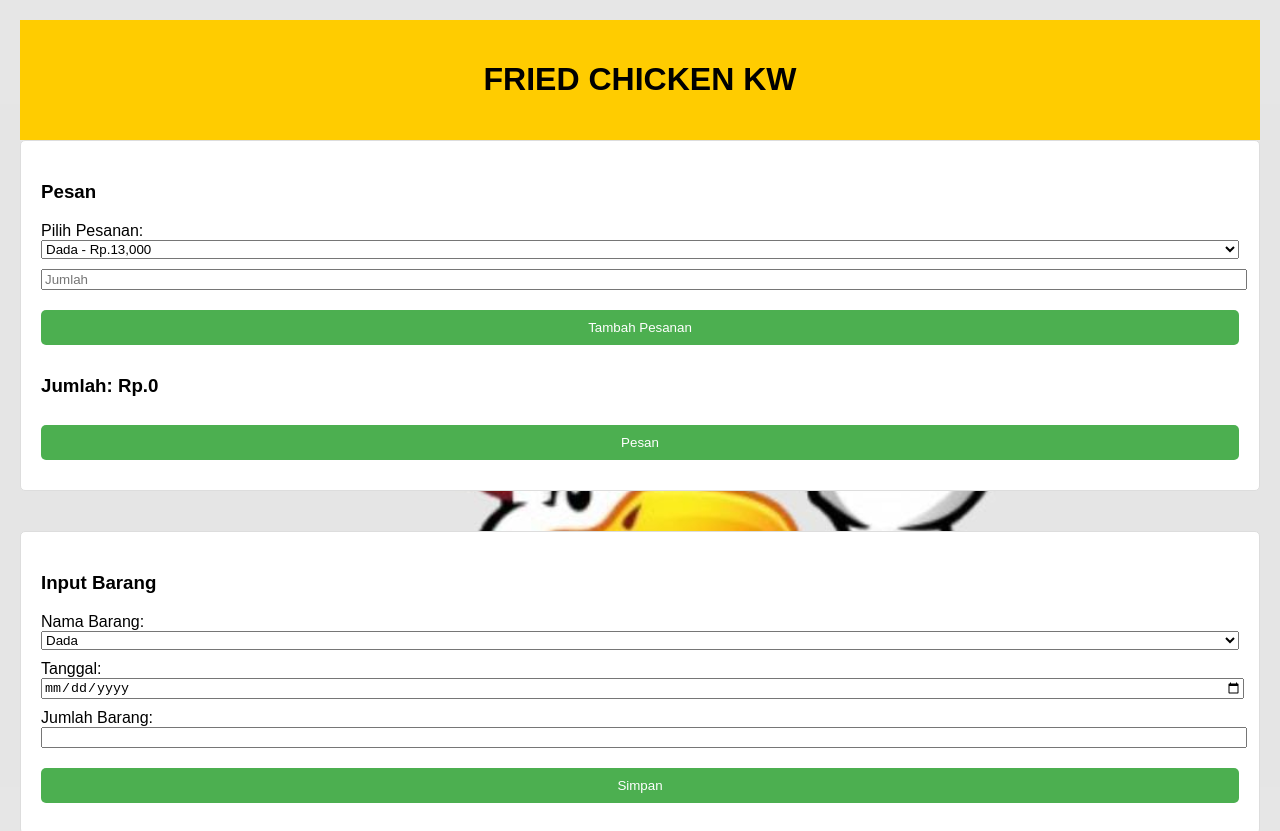
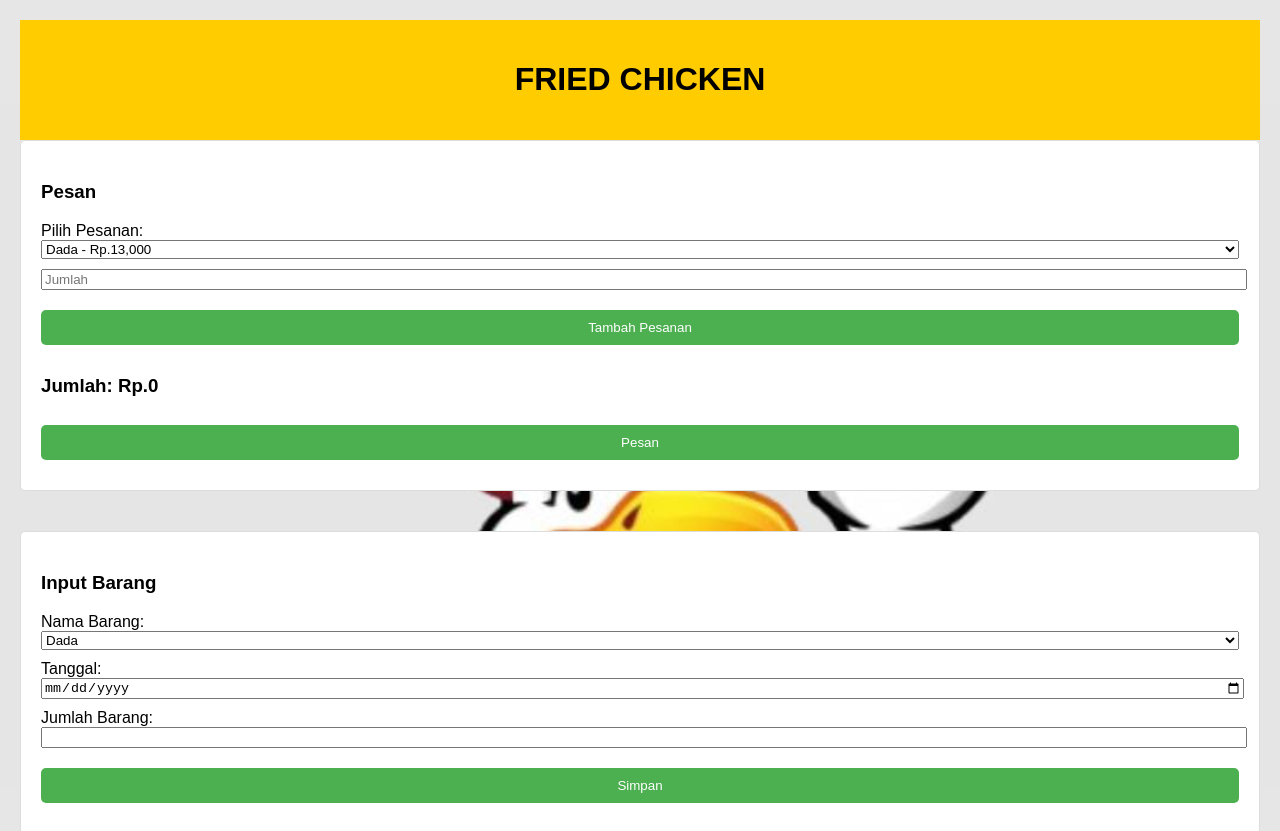
Before and after one commit to fiznw/FriedChicken, a plain HTML site: page index.html in a window 1280 px wide. Shown: the top 831 px of the page. Drawn offline with Linux system fonts and the light colour scheme.

Commit message:
Update index.html

```diff
--- a/index.html
+++ b/index.html
@@ -4,11 +4,11 @@
     <meta charset="UTF-8">
     <meta name="viewport" content="width=device-width, initial-scale=1.0">
     <link rel="stylesheet" href="styles.css">
-    <title>Fried Chicken KW</title>
+    <title>Fried Chicken</title>
 </head>
 <body>
     <header>
-        <h1 align="center">FRIED CHICKEN KW</h1>
+        <h1 align="center">FRIED CHICKEN </h1>
     </header>
 
     <section id="order-section">
```
